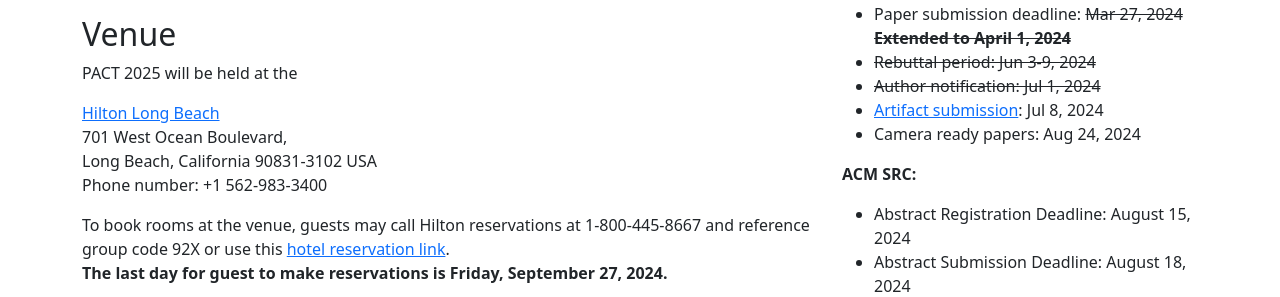
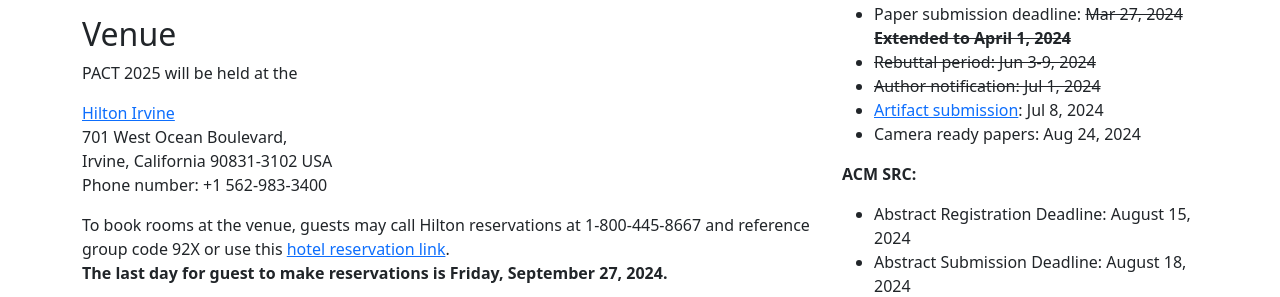
Before and after one commit to pact2025/pact2025.github.io, a Jekyll site: the page built from attend/index.md, in a window 1280 px wide. Shown: the part 318-615 px from the top of the page. Built offline with Jekyll 4.4.1, drawn with Linux system fonts in a browser that asks for light colours.

Commit message:
Change to Irvine

```diff
--- a/_includes/index_hero.html
+++ b/_includes/index_hero.html
@@ -2,7 +2,7 @@
 <main>
     <div class="row flex-lg-row-reverse align-items-center g-5 py-5">
         <div class="col-10 col-sm-8 col-lg-6">
-            <img src="{{site.baseUrl}}/images/LB.jpg" class="d-block mx-lg-auto img-fluid" alt="Long Beach" loading="lazy">
+            <img src="{{site.baseUrl}}/images/LB.jpg" class="d-block mx-lg-auto img-fluid" alt="Irvine" loading="lazy">
 <!--             <span class="text-muted">
                 Photo <a href="https://http://pdphoto.org/">pdphoto</a> by <a href="https://commons.wikimedia.org/wiki/User:Bwag">Jon Sullivan</a>
             </span> -->
@@ -18,7 +18,7 @@
                     <br>
 
                     <!-- // Where -->
-                    Long Beach, California, USA
+                    Irvine, California, USA
                     <!-- <a href="https://dpi.uillinois.edu/contact/">Discovery Partners Institute</a><br> -->
                     <!--200 S. Wacker Drive, Chicago, IL -->
                 </p>
@@ -29,7 +29,7 @@
                 technical conference sitting at the intersection of hardware and software, with a special emphasis on
                 parallelism. The PACT conference series brings together researchers from computer architectures,
                 compilers, execution environments, programming languages, and applications, to present and discuss their latest research results.<br>
-                PACT 2025 will be held as an in-person event in Long Beach, California, USA. At least one of the authors
+                PACT 2025 will be held as an in-person event in Irvine, California, USA. At least one of the authors
                 of accepted papers will be required to attend the conference, and we encourage all the authors to participate.
             </p>
 
--- a/attend/index.md
+++ b/attend/index.md
@@ -20,9 +20,9 @@
 
 PACT 2025 will be held at the <br>
 
-[Hilton Long Beach](https://www.hilton.com/en/hotels/lgblhhf-hilton-long-beach/) <br>
+[Hilton Irvine](https://www.hilton.com/en/hotels/lgblhhf-hilton-long-beach/) <br>
 701 West Ocean Boulevard, <br>
-Long Beach, California 90831-3102 USA <br>
+Irvine, California 90831-3102 USA <br>
 Phone number: +1 562-983-3400 <br>
 
 To book rooms at the venue, guests may call Hilton reservations at 1-800-445-8667 and reference group code 92X or use this [hotel reservation link](https://www.hilton.com/en/book/reservation/rooms/?ctyhocn=LGBLHHF&arrivalDate=2024-10-12&departureDate=2024-10-17&groupCode=92X&room1NumAdults=1&cid=OM%2CWW%2CHILTONLINK%2CEN%2CDirectLink).
```
Also changed, not shown: _includes/call_for_papers.md (+2 -2 lines), cfp.md (+1 -1 lines).
